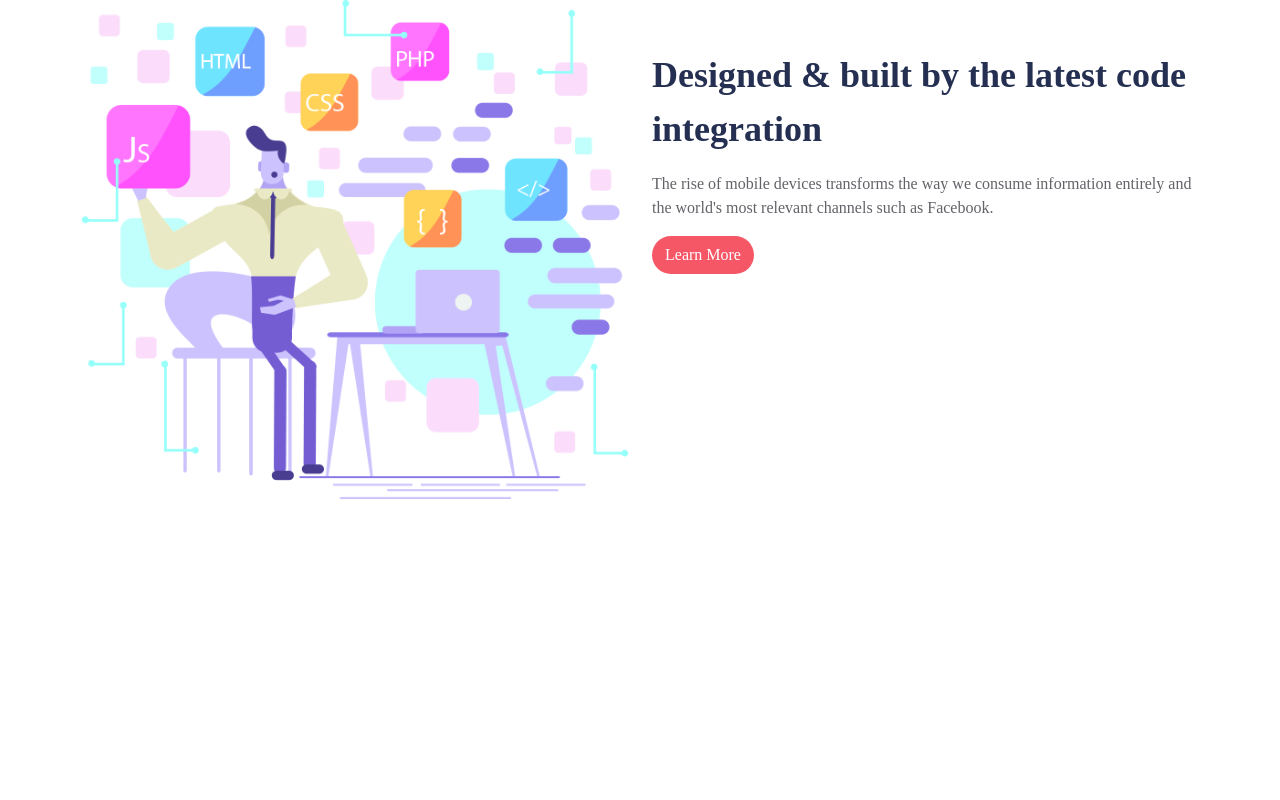
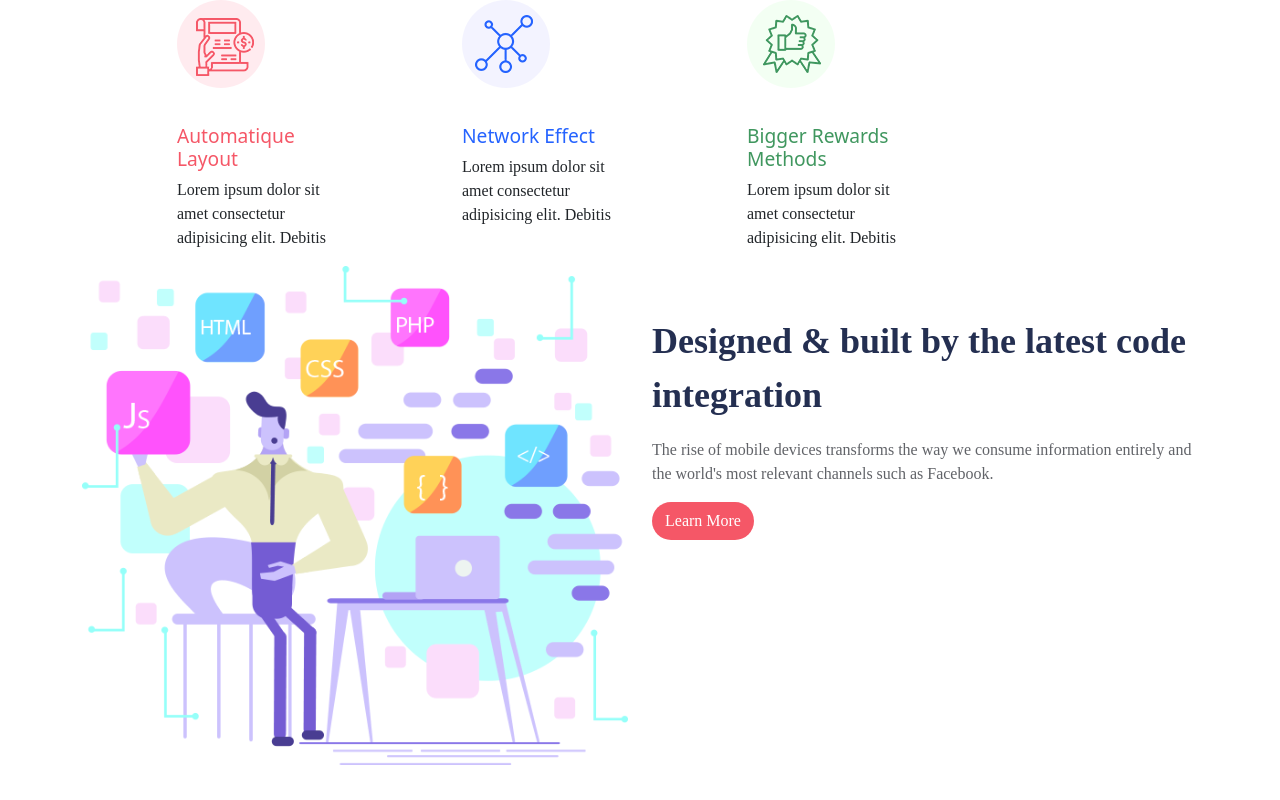
Before and after one commit to IntegrationWEB-4TWIN4/workshop4-MohamedKhalilHermassi, a plain HTML site: page index.html in a window 1280 px wide. Drawn offline with nearby package versions, Linux system fonts and the light colour scheme.

Commit message:
Add section 2

```diff
--- a/index.html
+++ b/index.html
@@ -26,8 +26,48 @@
     <!-- Hero End -->
 
     <!-- Section 1 start -->
+    <div class="container">
+      <div class="row">
+        <div class="col-md-2 offset-md-1">
+          <div>
+            <img class="img-fluid" src="images/bill.png" alt="" />
 
+            <h1 id="automatique-layout1" style="margin-top: 36px">
+              Automatique Layout
+            </h1>
+            <p id="loremm">
+              Lorem ipsum dolor sit amet consectetur adipisicing elit. Debitis
+            </p>
+          </div>
+        </div>
 
+        <div class="col-md-2 offset-md-1">
+          <div>
+            <img class="img-fluid" src="images/network.png" alt="" />
+
+            <h1 id="automatique-layout2" style="margin-top: 36px">
+              Network Effect
+            </h1>
+            <p id="loremm">
+              Lorem ipsum dolor sit amet consectetur adipisicing elit. Debitis
+            </p>
+          </div>
+        </div>
+
+        <div class="col-md-2 offset-md-1">
+          <div>
+            <img class="img-fluid" src="images/badge.png" alt="" />
+
+            <h1 id="automatique-layout3" style="margin-top: 36px">
+              Bigger Rewards Methods
+            </h1>
+            <p id="loremm">
+              Lorem ipsum dolor sit amet consectetur adipisicing elit. Debitis
+            </p>
+          </div>
+        </div>
+      </div>
+    </div>
 
     <!-- Section 1 end -->
 
@@ -36,7 +76,11 @@
       <div class="container">
         <div class="row">
           <div class="col-md-6">
-                    <img src="images/section3-pic.png" class="img-fluid" alt="Section 3 Image">
+            <img
+              src="images/section3-pic.png"
+              class="img-fluid"
+              alt="Section 3 Image"
+            />
           </div>
           <div class="col-md-6">
             <div class="row">
@@ -45,13 +89,13 @@
                   Designed &amp; built by the latest code integration
                 </div>
                 <div class="text mt-3">
-                                The rise of mobile devices transforms the way we consume information entirely and the world's most relevant channels such as Facebook.
+                  The rise of mobile devices transforms the way we consume
+                  information entirely and the world's most relevant channels
+                  such as Facebook.
                 </div>
                 <div class="mt-3">
                   <button class="btn button rounded-pill">
-                                    <div>
-                                        Learn More
-                                    </div>
+                    <div>Learn More</div>
                   </button>
                 </div>
               </div>
--- a/sass/_variables.scss
+++ b/sass/_variables.scss
@@ -1,12 +1,29 @@
-$title-color : #242f51;
-$font-color : #616368;
-$title-font-style : "Poppins";
+$title-color: #242f51;
+$font-color: #616368;
+$title-font-style: "Poppins";
 $title-font-weight: "Semi-Bold";
 
-$font-style : "Poppins Regular";
-$button-color : #f55767;
-$title-size : 2.25rem;
-$font-size : 1rem;
+$font-style: "Poppins Regular";
+$button-color: #f55767;
+$title-size: 2.25rem;
+$font-size: 1rem;
 
 $button-style: "Poppins Regular";
-$button-text-color :#ffffff;
+$button-text-color: #ffffff;
+
+//S2 Variable
+$color-Section2-1: #f55767;
+$taille-police-Section2-1: 1.2rem;
+$font-Section2-1: url("https://fonts.googleapis.com/css2?family=Poppins:wght@400;700;900&display=swap");
+$font-lorem: "https://chemin/vers/le/fichier-de-police-poppins-gras.ttf";
+$taille-police-lorem: 1rem;
+
+$color-section2-2: #2563ff;
+$font-family: "Poppins", sans-serif;
+$font-family: url("https://fonts.googleapis.com/css2?family=Poppins:wght@400;700;900&display=swap");
+.slide {
+  font-family: $font-family;
+  font-weight: 500;
+  font-size: 1.25rem;
+}
+$color-section2-3: #40975f;
--- a/sass/style.scss
+++ b/sass/style.scss
@@ -9,17 +9,37 @@
   font-weight: 600;
 }
 .text {
-
   font-size: $font-size;
   font-family: $font-style;
   color: $font-color;
 }
-.button{
-
+.button {
   color: $button-text-color;
   font-family: $button-style;
 
   background-color: $button-color;
+}
 
+//Section 2
 
+#automatique-layout1 {
+  color: $color-Section2-1;
+  font-size: $taille-police-Section2-1;
+  font-family: $font-Section2-1;
 }
+
+#loremm {
+  font-family: $font-lorem;
+  font-size: $taille-police-lorem;
+}
+#automatique-layout2 {
+  color: $color-section2-2;
+  font-size: $taille-police-Section2-1;
+  font-family: $font-Section2-1;
+}
+
+#automatique-layout3 {
+  color: $color-section2-3;
+  font-size: $taille-police-Section2-1;
+  font-family: $font-Section2-1;
+}
```
Also changed, not shown: css/style.css, images/badge.png (added), images/bill.png (added), images/network.png (added), 1 other file. Lines whose indentation alone changed are shown as unchanged.
